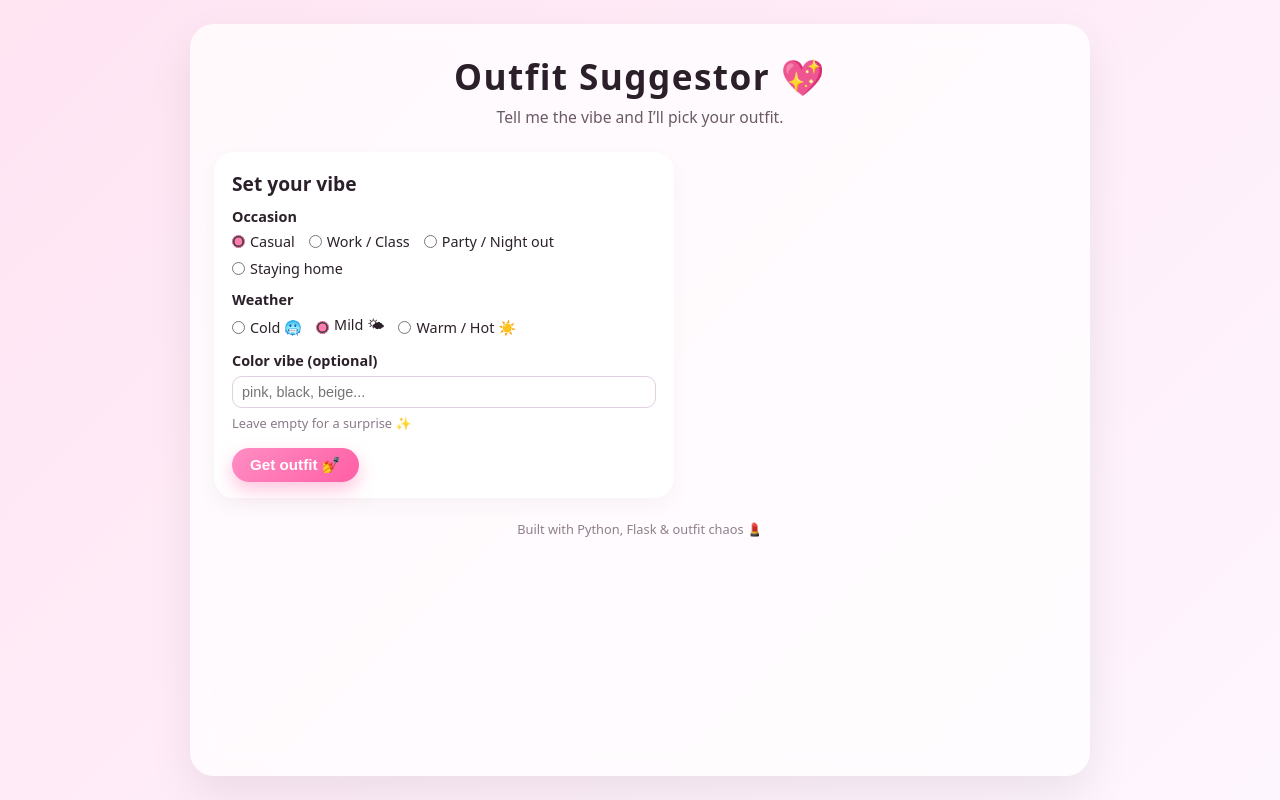
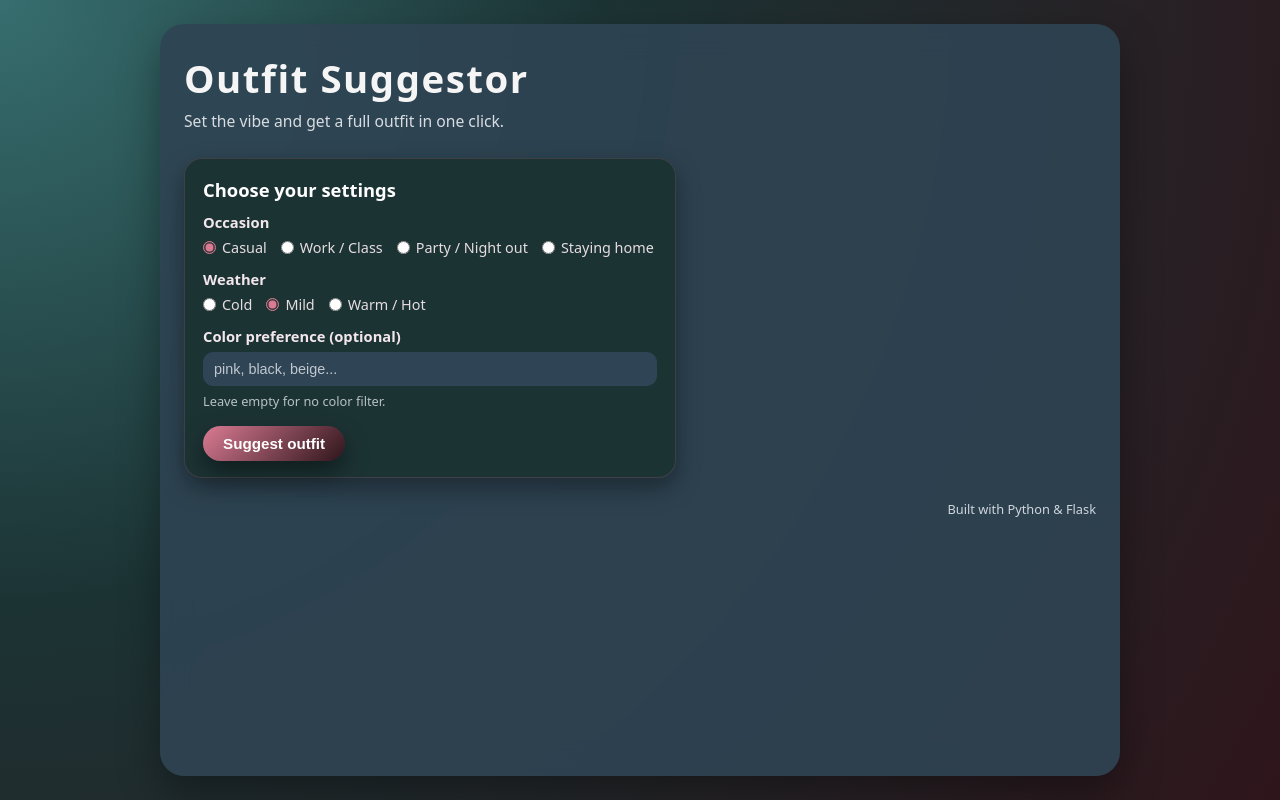
Before and after one commit to surimouli/outfit-suggestor, a Flask app: page / in a window 1280 px wide. Run offline with Flask 3, Linux system fonts and the light colour scheme.

Commit message:
Frontend change

```diff
--- a/app.py
+++ b/app.py
@@ -4,7 +4,7 @@
 app = Flask(__name__)
 
 # -----------------------------
-# Simple "virtual closet" data
+# Virtual closet data
 # -----------------------------
 WARDROBE = [
     # Tops
@@ -41,13 +41,12 @@
 ]
 
 
-def filter_items(item_type, occasion, weather, color):
-    """Filter wardrobe items by type, occasion, weather, and optional color."""
+def filter_items(item_type: str, occasion: str, weather: str, color: str | None):
+    """Return wardrobe items matching the filters."""
     matches = []
     for item in WARDROBE:
         if item["type"] != item_type:
             continue
-
         if occasion not in item["occasions"]:
             continue
 
@@ -57,35 +56,33 @@
                 continue
             if weather == "warm" and warmth not in ["warm", "mild", "any"]:
                 continue
-            # for "mild" we’re pretty chill and accept almost anything
 
         if color is not None and color not in item["colors"]:
             continue
 
         matches.append(item)
-
     return matches
 
 
-def pick_item(item_type, occasion, weather, color):
-    """Pick one item, relaxing filters if needed."""
-    # 1. strict
+def pick_item(item_type: str, occasion: str, weather: str, color: str | None):
+    """Pick a single item, relaxing filters if needed."""
+    # strict
     items = filter_items(item_type, occasion, weather, color)
     if items:
         return random.choice(items)
 
-    # 2. no color preference
+    # ignore color
     if color is not None:
         items = filter_items(item_type, occasion, weather, None)
         if items:
             return random.choice(items)
 
-    # 3. ignore weather, keep occasion
+    # ignore weather
     items = [i for i in WARDROBE if i["type"] == item_type and occasion in i["occasions"]]
     if items:
         return random.choice(items)
 
-    # 4. anything of that type
+    # any item of that type
     items = [i for i in WARDROBE if i["type"] == item_type]
     if items:
         return random.choice(items)
@@ -116,10 +113,7 @@
         bottom = pick_item("bottom", occasion, weather, color)
         shoes = pick_item("shoes", occasion, weather, color)
 
-        outerwear = None
-        if weather in ["cold", "mild"]:
-            outerwear = pick_item("outerwear", occasion, weather, color)
-
+        outerwear = pick_item("outerwear", occasion, weather, color) if weather in ["cold", "mild"] else None
         accessory = pick_item("accessory", occasion, weather, color)
 
         outfit = {
--- a/static/style.css
+++ b/static/style.css
@@ -1,3 +1,11 @@
+/* Palette:
+   #2F4454 (blue-grey)
+   #2E151B (deep maroon)
+   #DA7B93 (soft pink)
+   #376E6F (teal)
+   #1C3334 (dark teal)
+*/
+
 * {
   box-sizing: border-box;
   margin: 0;
@@ -6,21 +14,21 @@
 
 body {
   font-family: system-ui, -apple-system, BlinkMacSystemFont, "Segoe UI", sans-serif;
-  background: linear-gradient(135deg, #ffe4f2, #fef6ff);
+  background: radial-gradient(circle at top left, #376E6F 0, #1C3334 40%, #2E151B 100%);
   min-height: 100vh;
   display: flex;
   justify-content: center;
   padding: 24px;
-  color: #2b202a;
+  color: #f5f5f5;
 }
 
 .page {
-  max-width: 900px;
+  max-width: 960px;
   width: 100%;
-  background: rgba(255, 255, 255, 0.75);
-  backdrop-filter: blur(14px);
+  background: rgba(47, 68, 84, 0.9); /* #2F4454 with blur effect */
+  backdrop-filter: blur(16px);
   border-radius: 24px;
-  box-shadow: 0 18px 45px rgba(0, 0, 0, 0.08);
+  box-shadow: 0 18px 40px rgba(0, 0, 0, 0.35);
   padding: 28px 24px 18px;
   display: flex;
   flex-direction: column;
@@ -28,12 +36,11 @@
 }
 
 .header {
-  text-align: center;
-  margin-bottom: 6px;
+  text-align: left;
 }
 
 .header h1 {
-  font-size: 2.2rem;
+  font-size: 2.4rem;
   font-weight: 700;
   letter-spacing: 0.04em;
   margin-bottom: 6px;
@@ -41,31 +48,34 @@
 
 .header p {
   font-size: 0.98rem;
-  color: #6b5a66;
+  color: #d9dde2;
 }
 
 .content {
   display: grid;
   grid-template-columns: minmax(0, 1.1fr) minmax(0, 0.9fr);
-  gap: 16px;
+  gap: 18px;
+  margin-top: 8px;
 }
 
-@media (max-width: 750px) {
+@media (max-width: 780px) {
   .content {
     grid-template-columns: minmax(0, 1fr);
   }
 }
 
 .card {
-  background: #ffffff;
-  border-radius: 20px;
+  background: #1C3334;
+  border-radius: 18px;
   padding: 18px 18px 16px;
-  box-shadow: 0 8px 22px rgba(0, 0, 0, 0.04);
+  box-shadow: 0 10px 24px rgba(0, 0, 0, 0.35);
+  border: 1px solid rgba(218, 123, 147, 0.18); /* pink edge */
 }
 
 .card h2 {
-  font-size: 1.2rem;
+  font-size: 1.15rem;
   margin-bottom: 10px;
+  color: #ffffff;
 }
 
 .form {
@@ -82,7 +92,8 @@
 
 .label {
   font-weight: 600;
-  font-size: 0.9rem;
+  font-size: 0.92rem;
+  color: #f3e7ed;
 }
 
 .options {
@@ -94,62 +105,70 @@
 
 .options label {
   display: flex;
-  gap: 5px;
+  gap: 6px;
   align-items: center;
   cursor: pointer;
+  color: #e6dde2;
 }
 
 input[type="radio"] {
-  accent-color: #ff7bb0;
+  accent-color: #DA7B93;
 }
 
 input[type="text"] {
-  padding: 7px 9px;
+  padding: 8px 10px;
   border-radius: 10px;
-  border: 1px solid #e0cfe1;
+  border: 1px solid #2F4454;
   font-size: 0.9rem;
   outline: none;
-  transition: border 0.15s ease, box-shadow 0.15s ease;
+  background: #2F4454;
+  color: #f5f5f5;
+  transition: border 0.15s ease, box-shadow 0.15s ease, background 0.15s ease;
+}
+
+input[type="text"]::placeholder {
+  color: #c0c7cf;
 }
 
 input[type="text"]:focus {
-  border-color: #ff7bb0;
-  box-shadow: 0 0 0 2px rgba(255, 152, 191, 0.2);
+  border-color: #DA7B93;
+  box-shadow: 0 0 0 2px rgba(218, 123, 147, 0.35);
+  background: #1C3334;
 }
 
 .hint {
   font-size: 0.8rem;
-  color: #8a7a88;
+  color: #b8c0c8;
 }
 
 .btn {
   margin-top: 4px;
   align-self: flex-start;
-  background: linear-gradient(135deg, #ff8dc3, #ff5fa4);
-  color: white;
-  padding: 8px 18px;
+  background: linear-gradient(135deg, #DA7B93, #2E151B);
+  color: #ffffff;
+  padding: 9px 20px;
   border-radius: 999px;
   border: none;
   font-size: 0.95rem;
   font-weight: 600;
   cursor: pointer;
-  box-shadow: 0 8px 18px rgba(255, 111, 176, 0.4);
+  box-shadow: 0 10px 24px rgba(0, 0, 0, 0.45);
   transition: transform 0.08s ease, box-shadow 0.08s ease, filter 0.12s ease;
 }
 
 .btn:hover {
   transform: translateY(-1px);
-  box-shadow: 0 10px 24px rgba(255, 111, 176, 0.48);
+  box-shadow: 0 14px 30px rgba(0, 0, 0, 0.5);
   filter: brightness(1.05);
 }
 
 .btn:active {
   transform: translateY(0);
-  box-shadow: 0 4px 12px rgba(255, 111, 176, 0.3);
+  box-shadow: 0 6px 16px rgba(0, 0, 0, 0.4);
 }
 
 .result-card {
-  border: 1px solid #ffe0f0;
+  border-color: rgba(55, 110, 111, 0.6); /* teal accent */
 }
 
 .outfit-list {
@@ -164,32 +183,27 @@
 .outfit-list li {
   padding: 7px 9px;
   border-radius: 10px;
-  background: #fff7fc;
+  background: #2F4454;
   display: flex;
   align-items: center;
   gap: 6px;
+  color: #f3f5f6;
 }
 
 .tag {
   font-size: 0.7rem;
   text-transform: uppercase;
   letter-spacing: 0.05em;
-  background: #ffd3ea;
-  color: #5b2944;
-  padding: 3px 7px;
+  background: #DA7B93;
+  color: #2E151B;
+  padding: 3px 8px;
   border-radius: 999px;
   flex-shrink: 0;
 }
 
-.slay-text {
-  margin-top: 10px;
-  font-size: 0.9rem;
-  color: #6b5a66;
-}
-
 .footer {
-  text-align: center;
+  text-align: right;
   margin-top: 4px;
   font-size: 0.8rem;
-  color: #8f7f8b;
+  color: #d0d6dd;
 }
--- a/templates/index.html
+++ b/templates/index.html
@@ -8,13 +8,13 @@
 <body>
   <div class="page">
     <header class="header">
-      <h1>Outfit Suggestor 💖</h1>
-      <p>Tell me the vibe and I’ll pick your outfit.</p>
+      <h1>Outfit Suggestor</h1>
+      <p>Set the vibe and get a full outfit in one click.</p>
     </header>
 
     <main class="content">
       <section class="card">
-        <h2>Set your vibe</h2>
+        <h2>Choose your settings</h2>
         <form method="POST" class="form">
           <!-- Occasion -->
           <div class="form-group">
@@ -50,24 +50,24 @@
               <label>
                 <input type="radio" name="weather" value="cold"
                        {% if form.weather == 'cold' %}checked{% endif %}>
-                Cold 🥶
+                Cold
               </label>
               <label>
                 <input type="radio" name="weather" value="mild"
                        {% if form.weather == 'mild' %}checked{% endif %}>
-                Mild 🌤
+                Mild
               </label>
               <label>
                 <input type="radio" name="weather" value="warm"
                        {% if form.weather == 'warm' %}checked{% endif %}>
-                Warm / Hot ☀️
+                Warm / Hot
               </label>
             </div>
           </div>
 
           <!-- Color -->
           <div class="form-group">
-            <label for="color" class="label">Color vibe (optional)</label>
+            <label for="color" class="label">Color preference (optional)</label>
             <input
               type="text"
               id="color"
@@ -75,16 +75,16 @@
               placeholder="pink, black, beige..."
               value="{{ form.color }}"
             />
-            <small class="hint">Leave empty for a surprise ✨</small>
+            <small class="hint">Leave empty for no color filter.</small>
           </div>
 
-          <button type="submit" class="btn">Get outfit 💅</button>
+          <button type="submit" class="btn">Suggest outfit</button>
         </form>
       </section>
 
       {% if outfit and (outfit.top or outfit.bottom or outfit.shoes or outfit.outerwear or outfit.accessory) %}
       <section class="card result-card">
-        <h2>Your outfit ✨</h2>
+        <h2>Suggested outfit</h2>
         <ul class="outfit-list">
           {% if outfit.top %}
           <li><span class="tag">Top</span> {{ outfit.top.name }}</li>
@@ -102,13 +102,12 @@
           <li><span class="tag">Accessory</span> {{ outfit.accessory.name }}</li>
           {% endif %}
         </ul>
-        <p class="slay-text">Go slay, bestie 💘</p>
       </section>
       {% endif %}
     </main>
 
     <footer class="footer">
-      <p>Built with Python, Flask & outfit chaos 💄</p>
+      <p>Built with Python & Flask</p>
     </footer>
   </div>
 </body>
```
Lines whose indentation alone changed are shown as unchanged.
